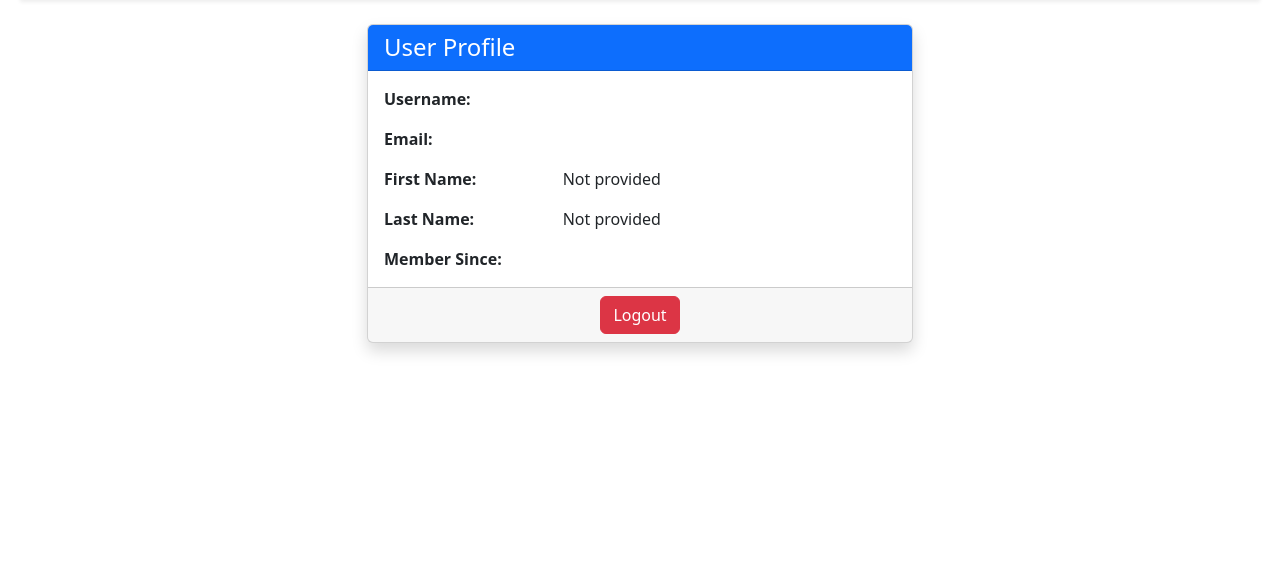
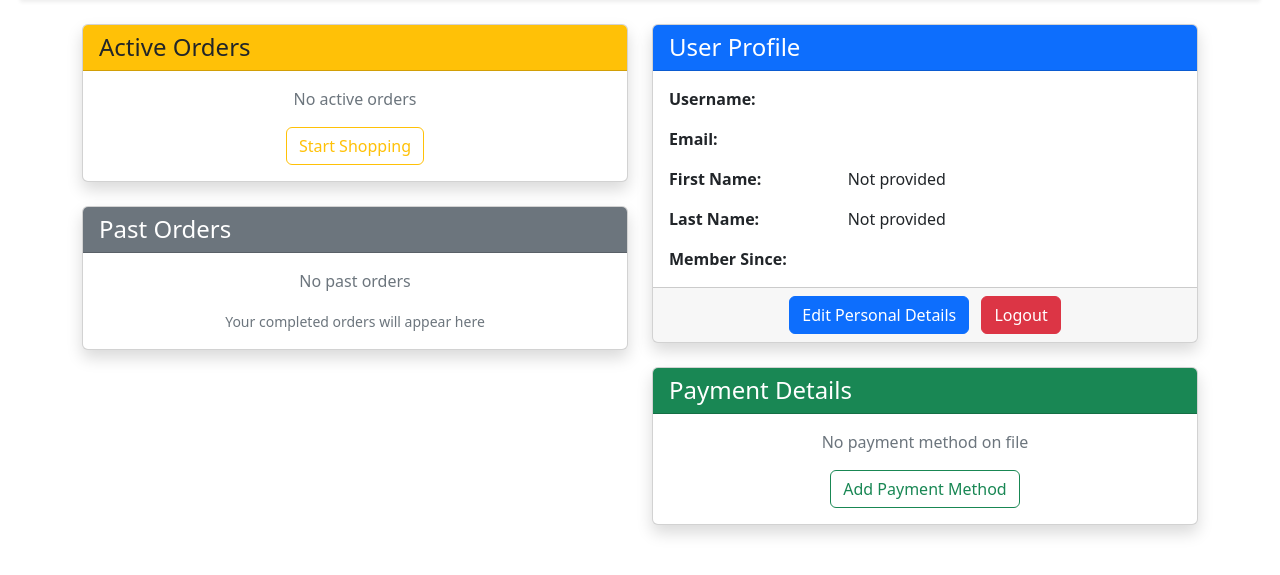
Before and after one commit to conorll/grocery_store, a Django app: template grocery_store_app/templates/grocery_store_app/profile.html in a window 1280 px wide. Shown: the part 77-652 px from the top of the page. Run offline with Django 3.2, Linux system fonts and the light colour scheme; the template is opened without the code that fills it, so the values that code supplies are empty.

Commit message:
- Added Edit Details page - Added more info to Profile page

```diff
--- a/grocery_store_app/templates/grocery_store_app/profile.html
+++ b/grocery_store_app/templates/grocery_store_app/profile.html
@@ -4,9 +4,87 @@
 
 {% block body %}
 <div class="container mt-4">
-  <div class="row justify-content-center">
+  <div class="row">
+    <!-- Left Column - Orders -->
     <div class="col-md-6">
+      <!-- Active Orders Section -->
+      <div class="card shadow mb-4">
+        <div class="card-header bg-warning text-dark">
+          <h4 class="mb-0">Active Orders</h4>
+        </div>
+
+        <div class="card-body">
+          {% comment %}
+          <!-- This will need to be implemented when Order model is created -->
+          {% if user.orders.filter(status='active').exists %}
+            {% for order in user.orders.filter(status='active') %}
+              <div class="border-bottom pb-2 mb-2">
+                <div class="row">
+                  <div class="col-8">
+                    <strong>Order #{{ order.id }}</strong><br>
+                    <small class="text-muted">{{ order.created_at|date:"M d, Y" }}</small>
+                  </div>
+                  <div class="col-4 text-end">
+                    <span class="badge bg-warning">${{ order.total }}</span>
+                  </div>
+                </div>
+              </div>
+            {% endfor %}
+          {% else %}
+          {% endcomment %}
+            <div class="text-center text-muted">
+              <p>No active orders</p>
+              <a href="{% url 'products' %}" class="btn btn-outline-warning">Start Shopping</a>
+            </div>
+          {% comment %}
+          {% endif %}
+          {% endcomment %}
+        </div>
+      </div>
+
+      <!-- Past Orders Section -->
       <div class="card shadow">
+        <div class="card-header bg-secondary text-white">
+          <h4 class="mb-0">Past Orders</h4>
+        </div>
+
+        <div class="card-body">
+          {% comment %}
+          <!-- This will need to be implemented when Order model is created -->
+          {% if user.orders.filter(status='completed').exists %}
+            {% for order in user.orders.filter(status='completed')|slice:":5" %}
+              <div class="border-bottom pb-2 mb-2">
+                <div class="row">
+                  <div class="col-8">
+                    <strong>Order #{{ order.id }}</strong><br>
+                    <small class="text-muted">{{ order.created_at|date:"M d, Y" }}</small>
+                  </div>
+                  <div class="col-4 text-end">
+                    <span class="badge bg-success">${{ order.total }}</span>
+                  </div>
+                </div>
+              </div>
+            {% endfor %}
+            <div class="text-center mt-3">
+              <a href="#" class="btn btn-outline-secondary btn-sm">View All Orders</a>
+            </div>
+          {% else %}
+          {% endcomment %}
+            <div class="text-center text-muted">
+              <p>No past orders</p>
+              <small>Your completed orders will appear here</small>
+            </div>
+          {% comment %}
+          {% endif %}
+          {% endcomment %}
+        </div>
+      </div>
+    </div>
+
+    <!-- Right Column - Profile & Payment -->
+    <div class="col-md-6">
+      <!-- User Profile Section -->
+      <div class="card shadow mb-4">
         <div class="card-header bg-primary text-white">
           <h4 class="mb-0">User Profile</h4>
         </div>
@@ -39,12 +117,60 @@
         </div>
 
         <div class="card-footer text-center">
+          <a href="{% url 'edit_profile' %}" class="btn btn-primary me-2">
+            Edit Personal Details
+          </a>
           <a href="{% url 'logout' %}" class="btn btn-danger"
              onclick="return confirm('Are you sure you want to log out?')">
             Logout
           </a>
         </div>
       </div>
+
+      <!-- Payment Details Section -->
+      <div class="card shadow">
+        <div class="card-header bg-success text-white">
+          <h4 class="mb-0">Payment Details</h4>
+        </div>
+
+        <div class="card-body">
+          {% if user.payment_set.first %}
+            {% with payment=user.payment_set.first %}
+              <div class="row mb-3">
+                <div class="col-4"><strong>Card Number:</strong></div>
+                <div class="col-8">**** **** **** {{ payment.card_number|stringformat:"s"|slice:"-4:" }}</div>
+              </div>
+
+              <div class="row mb-3">
+                <div class="col-4"><strong>Expiration:</strong></div>
+                <div class="col-8">{{ payment.expiration_month|stringformat:"02d" }}/{{ payment.expiration_year }}</div>
+              </div>
+
+              <div class="row">
+                <div class="col-4"><strong>CVC:</strong></div>
+                <div class="col-8">***</div>
+              </div>
+            {% endwith %}
+          {% else %}
+            <div class="text-center text-muted">
+              <p>No payment method on file</p>
+              <a href="#" class="btn btn-outline-success">Add Payment Method</a>
+            </div>
+          {% endif %}
+        </div>
+
+        {% if user.payment_set.first %}
+        <div class="card-footer text-center">
+          <a href="#" class="btn btn-warning me-2">
+            Edit Payment Details
+          </a>
+          <a href="#" class="btn btn-danger"
+             onclick="return confirm('Are you sure you want to remove this payment method?')">
+            Remove Payment Method
+          </a>
+        </div>
+        {% endif %}
+      </div>
     </div>
   </div>
 </div>
--- a/grocery_store_app/urls.py
+++ b/grocery_store_app/urls.py
@@ -26,4 +26,5 @@ urlpatterns = [
     path("accounts/", include("django.contrib.auth.urls")),
     #Profile
     path("profile/", views.profile, name="profile"),
+    path("profile/edit/", views.edit_profile, name="edit_profile"),
 ]
```
Also changed, not shown: grocery_store_app/templates/grocery_store_app/edit_profile.html (added, +135 -0 lines), grocery_store_app/views.py (+59 -0 lines), db.sqlite3.
